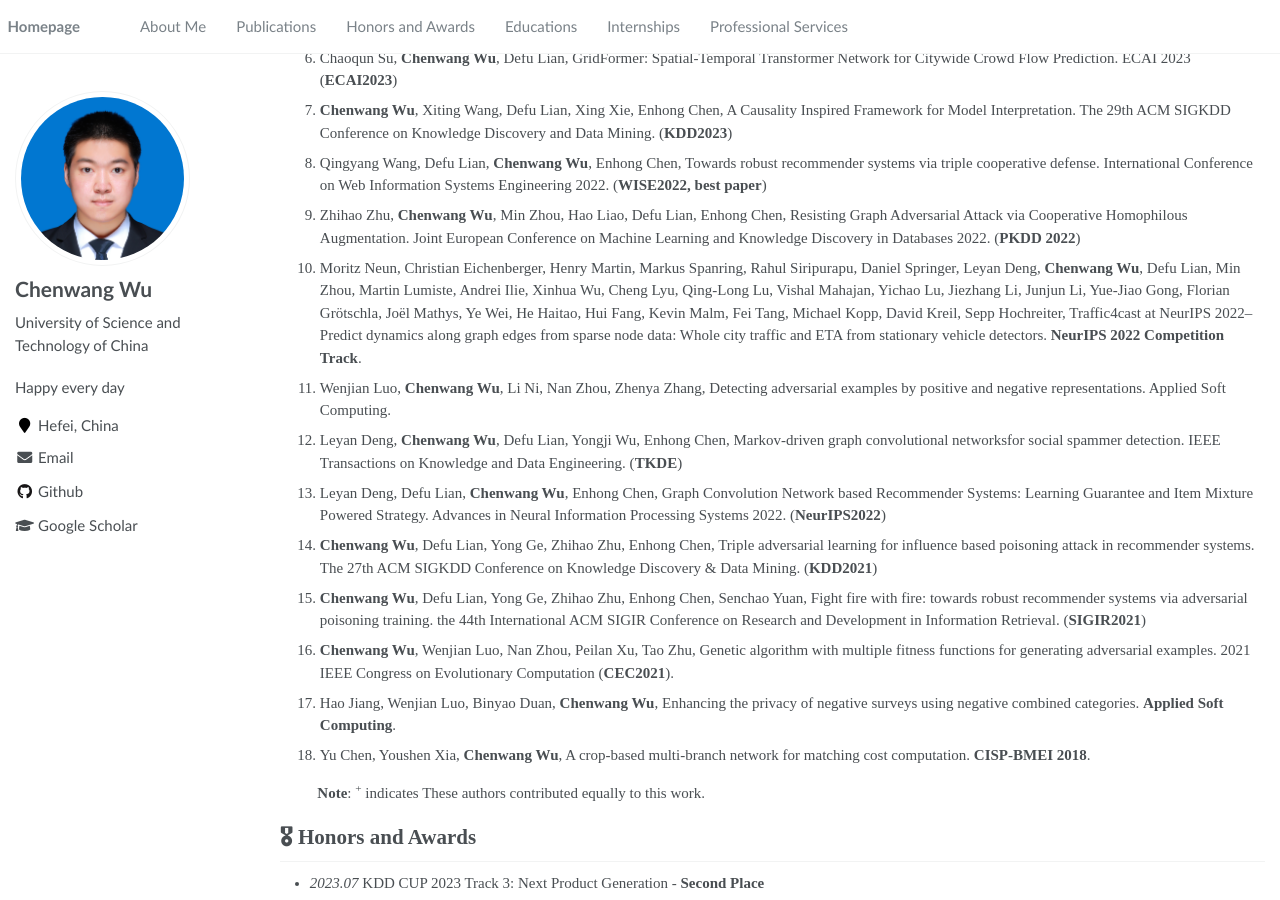
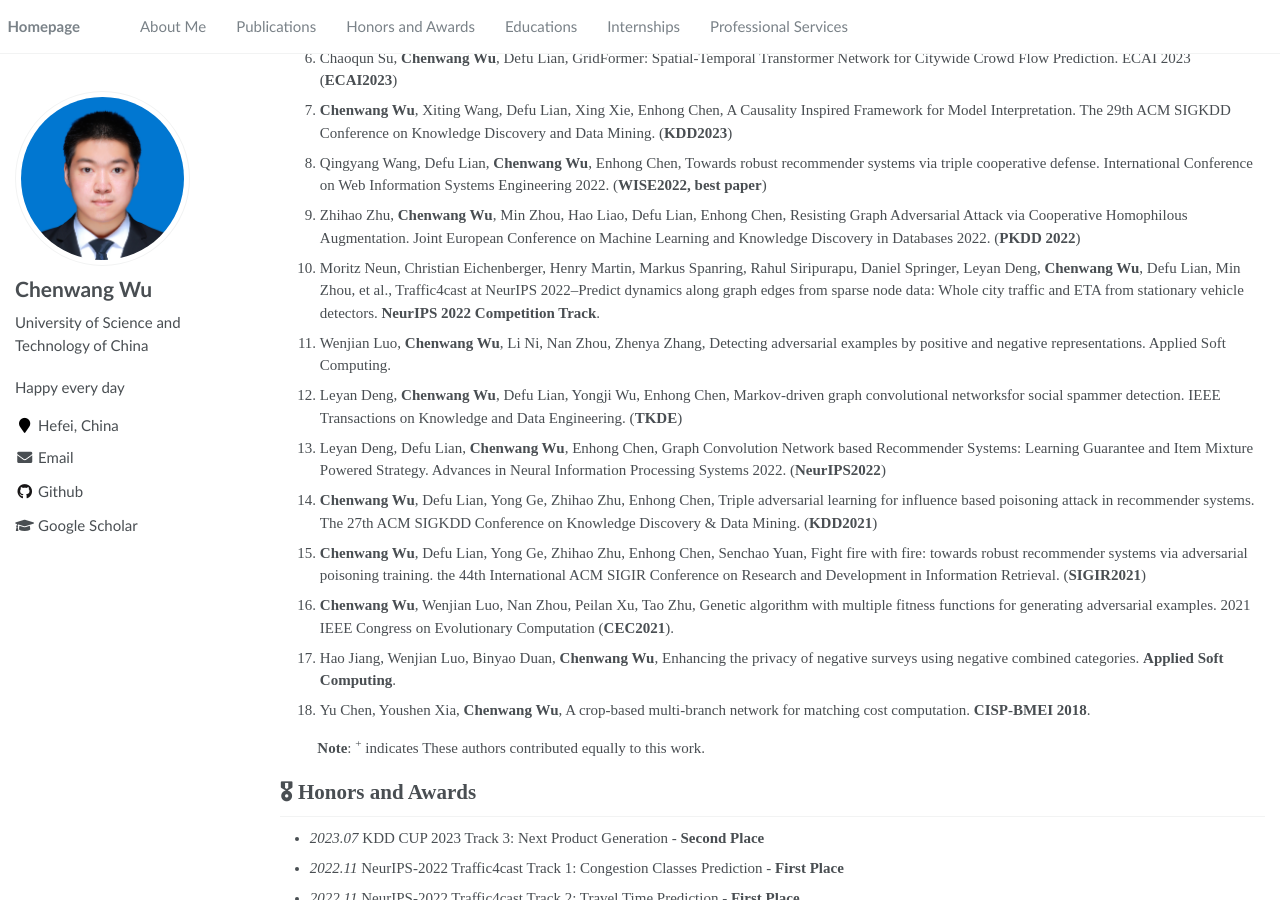
Before and after one commit to Daftstone/Daftstone.github.io, a Jekyll site: the page built from _pages/about.md, in a window 1280 px wide and 900 px high, scrolled down 387 px. Built offline with Jekyll 4.4.1, drawn with Linux system fonts in a browser that asks for light colours.

Commit message:
Update about.md

```diff
--- a/_pages/about.md
+++ b/_pages/about.md
@@ -34,7 +34,7 @@ My research interests include data mining, especially on recommender System Secu
 11. **Chenwang Wu**, Xiting Wang, Defu Lian, Xing Xie, Enhong Chen, A Causality Inspired Framework for Model Interpretation. The 29th ACM SIGKDD Conference on Knowledge Discovery and Data Mining. (**KDD2023**)
 12. Qingyang Wang, Defu Lian, **Chenwang Wu**, Enhong Chen, Towards robust recommender systems via triple cooperative defense. International Conference on Web Information Systems Engineering 2022. (**WISE2022, best paper**)
 14. Zhihao Zhu, **Chenwang Wu**, Min Zhou, Hao Liao, Defu Lian, Enhong Chen, Resisting Graph Adversarial Attack via Cooperative Homophilous Augmentation. Joint European Conference on Machine Learning and Knowledge Discovery in Databases 2022. (**PKDD 2022**)
-15. Moritz Neun, Christian Eichenberger, Henry Martin, Markus Spanring, Rahul Siripurapu, Daniel Springer, Leyan Deng, **Chenwang Wu**, Defu Lian, Min Zhou, Martin Lumiste, Andrei Ilie, Xinhua Wu, Cheng Lyu, Qing-Long Lu, Vishal Mahajan, Yichao Lu, Jiezhang Li, Junjun Li, Yue-Jiao Gong, Florian Grötschla, Joël Mathys, Ye Wei, He Haitao, Hui Fang, Kevin Malm, Fei Tang, Michael Kopp, David Kreil, Sepp Hochreiter, Traffic4cast at NeurIPS 2022–Predict dynamics along graph edges from sparse node data: Whole city traffic and ETA from stationary vehicle detectors. **NeurIPS 2022 Competition Track**.
+15. Moritz Neun, Christian Eichenberger, Henry Martin, Markus Spanring, Rahul Siripurapu, Daniel Springer, Leyan Deng, **Chenwang Wu**, Defu Lian, Min Zhou, et al., Traffic4cast at NeurIPS 2022–Predict dynamics along graph edges from sparse node data: Whole city traffic and ETA from stationary vehicle detectors. **NeurIPS 2022 Competition Track**.
 16. Wenjian Luo, **Chenwang Wu**, Li Ni, Nan Zhou, Zhenya Zhang, Detecting adversarial examples by positive and negative representations. Applied Soft Computing.
 17. Leyan Deng, **Chenwang Wu**, Defu Lian, Yongji Wu, Enhong Chen, Markov-driven graph convolutional networksfor social spammer detection. IEEE Transactions on Knowledge and Data Engineering. (**TKDE**)
 18. Leyan Deng, Defu Lian, **Chenwang Wu**, Enhong Chen, Graph Convolution Network based Recommender Systems: Learning Guarantee and Item Mixture Powered Strategy. Advances in Neural Information Processing Systems 2022. (**NeurIPS2022**)
```
